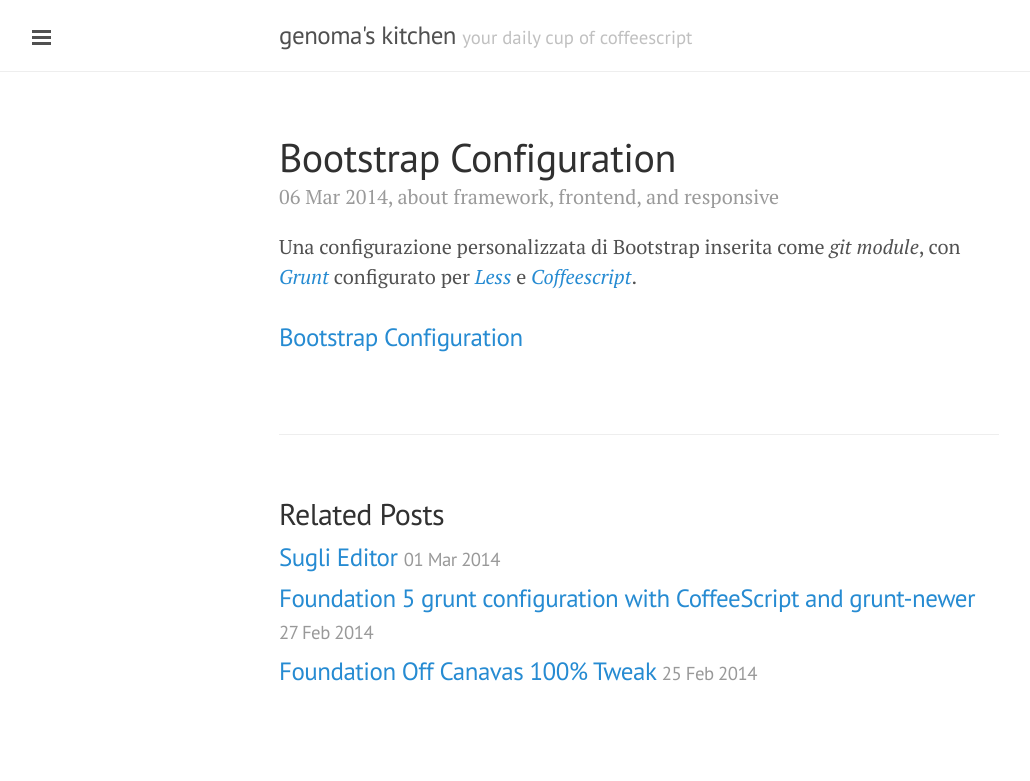
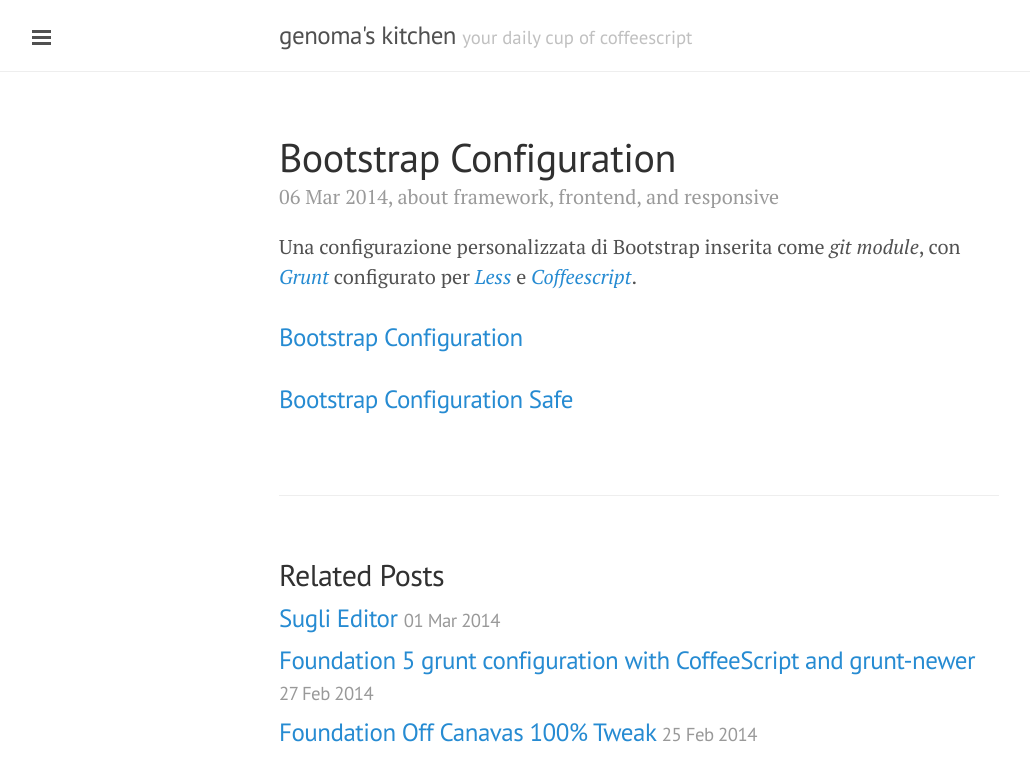
Before and after one commit to genoma/genoma.github.io, a Jekyll site: the page built from _posts/2014-03-6-bootstrap-configuration.md, in a window 1280 px wide. Shown: the top 781 px of the page, without its empty margins (1-1031 px from the left). Built offline with Jekyll 4.4.1, drawn with Linux system fonts in a browser that asks for light colours; Markdown is read by kramdown in place of the engine named in the settings.

Commit message:
added new repo to post

```diff
--- a/_posts/2014-03-6-bootstrap-configuration.md
+++ b/_posts/2014-03-6-bootstrap-configuration.md
@@ -7,3 +7,4 @@
 Una configurazione personalizzata di Bootstrap inserita come _git module_, con [_Grunt_](http://lesscss.org/) configurato per [_Less_](http://lesscss.org/) e [_Coffeescript_](http://coffeescript.org/).
 
 ### [Bootstrap Configuration](https://github.com/genoma/bootstrap-configuration)
+### [Bootstrap Configuration Safe](https://github.com/genoma/bootstrap-configuration-safe)
```
